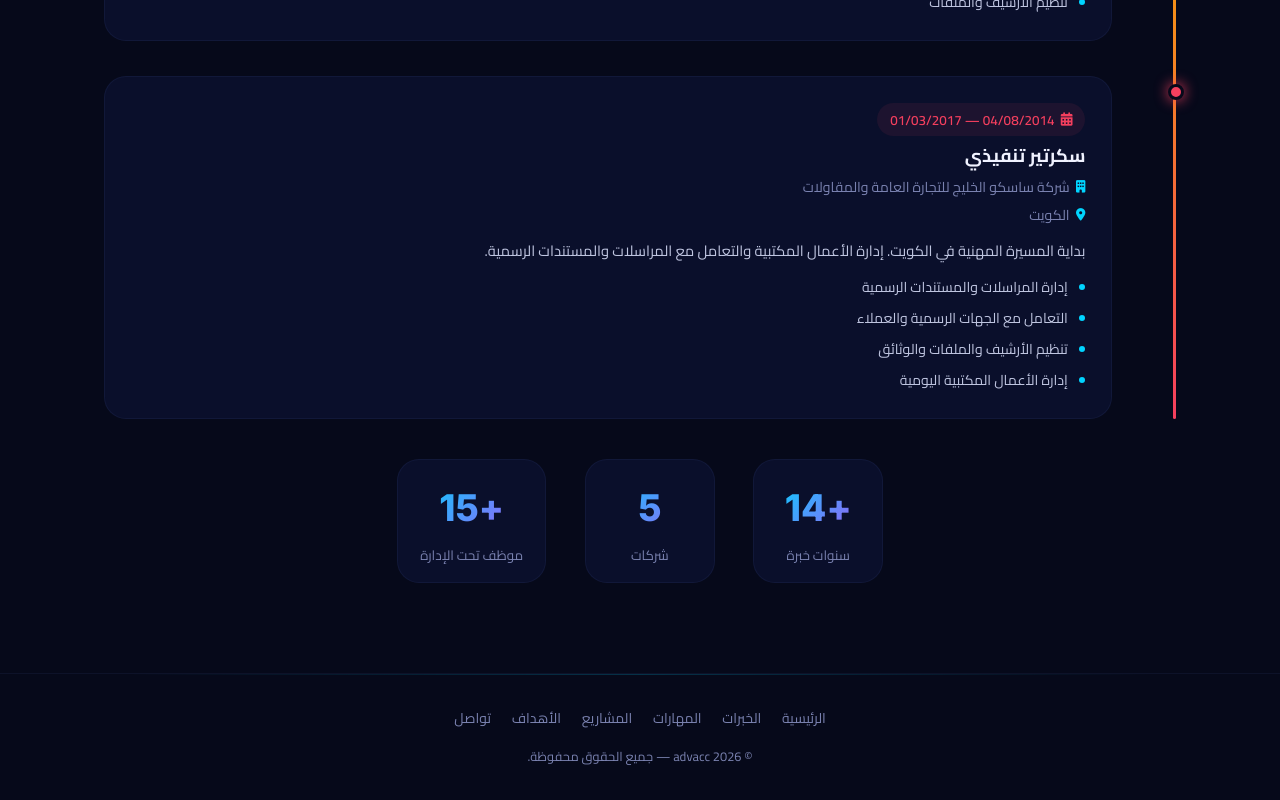
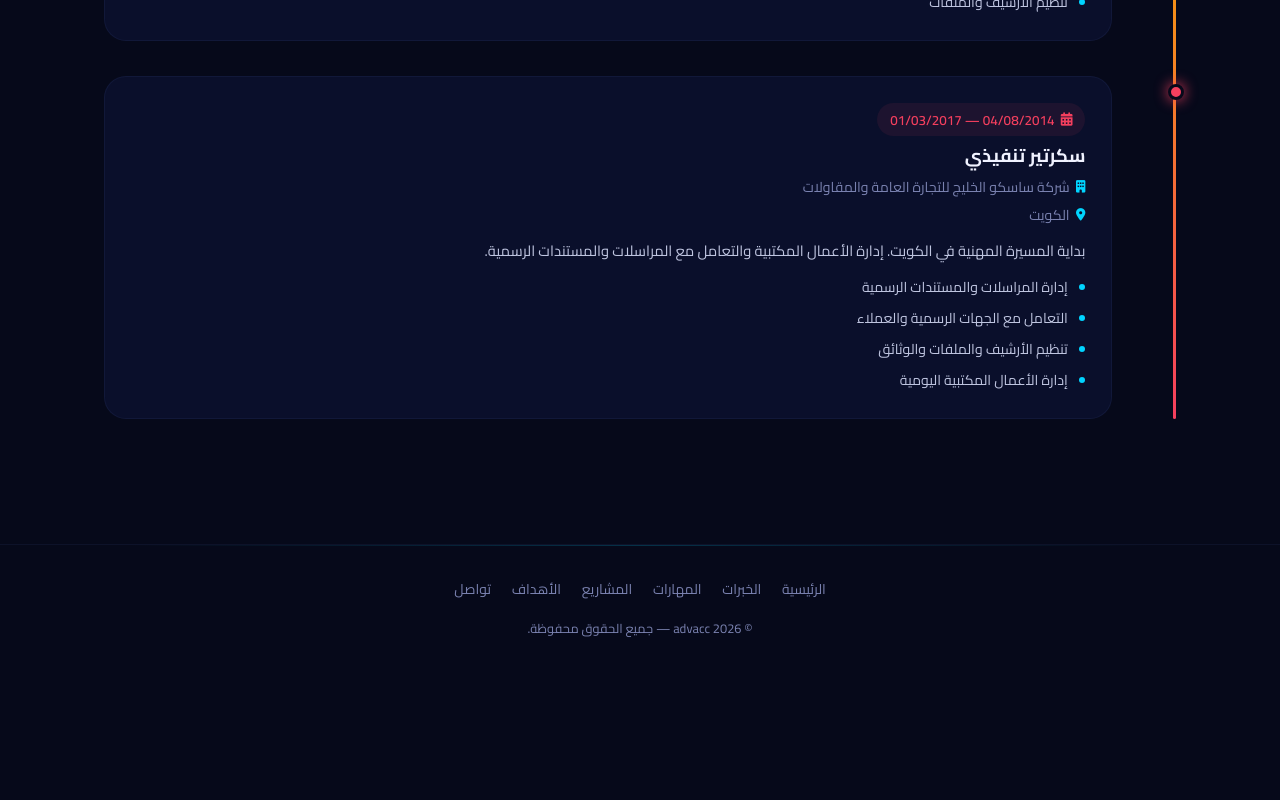
Before and after one commit to MahmoudNageeb/portfolio, a Next.js app: page /experience in a window 1280 px wide. Shown: the part 1955-2755 px from the top of the page. After the commit the page ends 2627 px from the top, so only its background shows below. Built offline with nearby package versions, Linux system fonts and the light colour scheme.

Commit message:
Update page.tsx

```diff
--- a/app/experience/page.tsx
+++ b/app/experience/page.tsx
@@ -111,12 +111,6 @@ export default function ExperiencePage() {
             </div>
           ))}
         </div>
-
-        <div className="sbar" style={{ marginTop: "2.5rem" }}>
-          <div className="sbar-item anim" style={{ transitionDelay: ".3s" }}><span className="sbar-n">+14</span><span className="sbar-l">سنوات خبرة</span></div>
-          <div className="sbar-item anim" style={{ transitionDelay: ".4s" }}><span className="sbar-n">5</span><span className="sbar-l">شركات</span></div>
-          <div className="sbar-item anim" style={{ transitionDelay: ".5s" }}><span className="sbar-n">+15</span><span className="sbar-l">موظف تحت الإدارة</span></div>
-        </div>
       </div>
     </div>
   );
```
